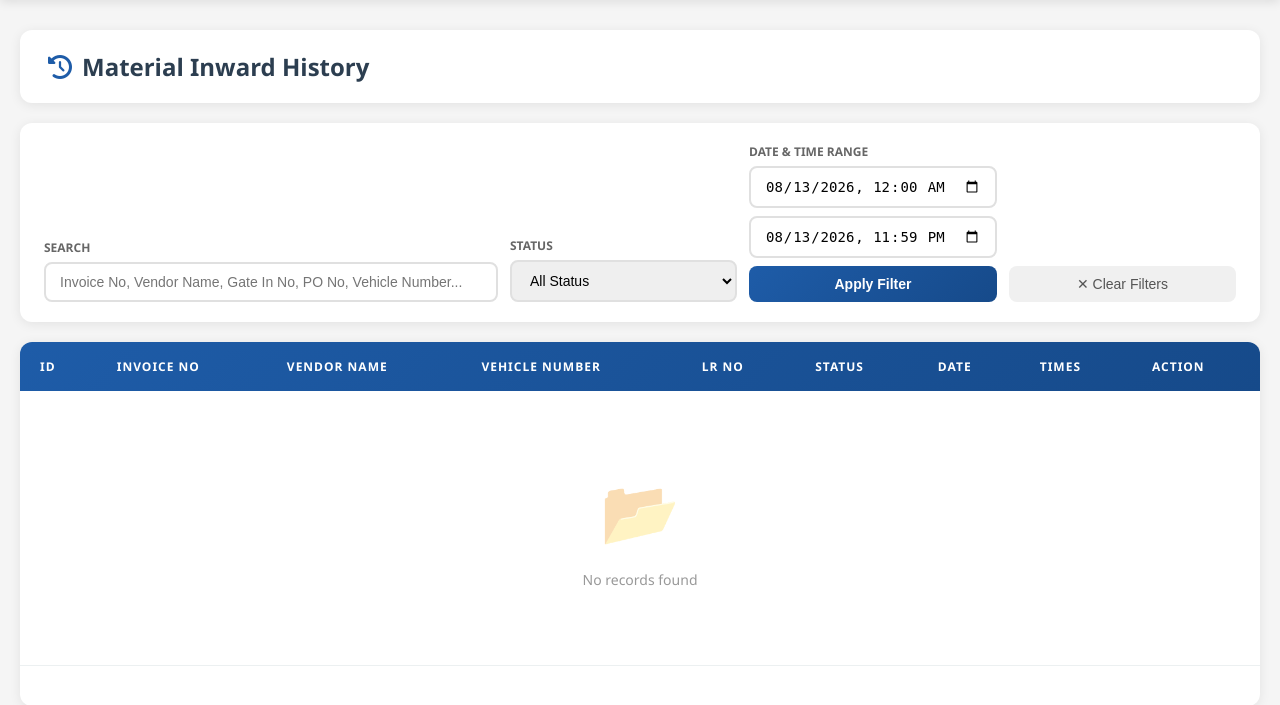
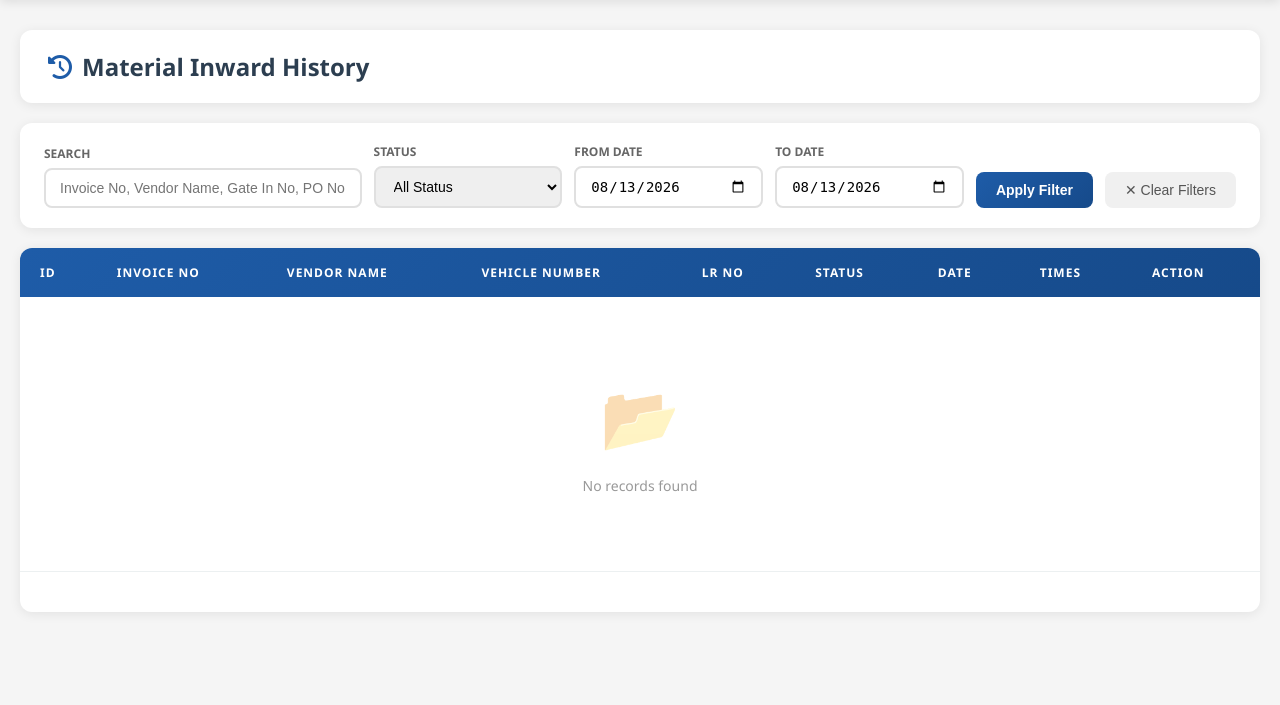
Before and after one commit to Catnip2017/Supreme_Material_Inward, a Flask app: page /history in a window 1280 px wide. Shown: the part 75-780 px from the top of the page. Run offline with Flask 3, Linux system fonts and the light colour scheme; the visitor is signed in with stand-in values (Sample User, id 1); data that the repository does not hold is empty; some libraries are stand-ins or nearby versions.

Commit message:
History page fixes (Pending count, card/dropdown sync, date-only single-row filter, Clear Filters default) and Gate In Vendor Name/Vendor Code split with SAP posting fix

```diff
--- a/material_inward/app.py
+++ b/material_inward/app.py
@@ -810,6 +810,25 @@ def view_detail(history_id):
         migo_data   = get_migo_entry(history_id)   or {}
         miro_data   = get_miro_entry(history_id)   or {}
 
+        # FIX (2026-08-13): legacy fallback for gate_in_entries rows saved
+        # before the Vendor Name / Vendor Code split (schema_migration_v25) --
+        # those rows have vendor_code = NULL, with vendor_name still holding
+        # the bare SAP code from the old overloaded-field design (Fetch used
+        # to overwrite Vendor Name itself). Same reverse-lookup pattern MIGO
+        # 103 already uses (see resolved_vendor_name below) so old records
+        # display a real name instead of a bare code, without a data
+        # migration/backfill script. Only kicks in when vendor_code is
+        # genuinely empty -- any record saved through the new split already
+        # has both fields populated correctly.
+        if gatein_data and not gatein_data.get("vendor_code") and gatein_data.get("vendor_name"):
+            _legacy_supplier = get_supplier_by_code(gatein_data["vendor_name"]) or {}
+            if _legacy_supplier:
+                gatein_data["vendor_code"] = gatein_data["vendor_name"]
+                gatein_data["vendor_name"] = (
+                    _legacy_supplier.get("name_1") or _legacy_supplier.get("name")
+                    or gatein_data["vendor_name"]
+                )
+
         if history.get("gate_in_number") and not migo_data.get("migo_header_text"):
             migo_data["migo_header_text"] = history["gate_in_number"]
         if history.get("material_doc_number"):
@@ -829,22 +848,20 @@ def view_detail(history_id):
 
         po_data = get_po_line_items(history_id)
 
-        # v20: MIGO 103 wants a view-only vendor NAME field once Gate In has
-        # happened -- gatein_data.vendor_name is the resolved SAP vendor
-        # CODE (not a name, see get_history_search()'s own comment on this
-        # same fact), so it needs the same supplier_master lookup that
-        # already resolves it for the History page listing. View-only,
-        # deliberately not fed back into any SAP posting payload -- purely
-        # informational so the user isn't stuck reading the OCR seller_name
-        # fallback (invoice_data.seller_name) once a real, verified vendor
-        # is known from Gate In.
-        resolved_vendor_name = None
-        if gatein_data.get("vendor_name"):
-            _supplier = get_supplier_by_code(gatein_data["vendor_name"]) or {}
-            resolved_vendor_name = (
-                _supplier.get("name_1") or _supplier.get("name")
-                or gatein_data.get("vendor_name")
-            )
+        # v20, simplified 2026-08-13: MIGO 103 wants a view-only vendor NAME
+        # field once Gate In has happened. This used to need a
+        # supplier_master re-lookup here because gatein_data.vendor_name
+        # held the resolved SAP vendor CODE, not a name (Fetch overwrote the
+        # one shared field). Now that Vendor Name/Vendor Code are separate
+        # columns (schema_migration_v25), gatein_data.vendor_name is always
+        # already the real name by the time this runs -- either saved
+        # directly as one under the new split, or resolved by the legacy
+        # fallback right after get_gatein_entry() above for older rows. No
+        # lookup needed any more. View-only, deliberately not fed back into
+        # any SAP posting payload -- purely informational so the user isn't
+        # stuck reading the OCR seller_name fallback (invoice_data.seller_name)
+        # once a real, verified vendor is known from Gate In.
+        resolved_vendor_name = gatein_data.get("vendor_name") or None
 
         # v13: files folder_watcher.py couldn't recognize as INV/EWB/LR --
         # shown under the "Extras" banner on Extracted Data (view/download
@@ -1862,6 +1879,11 @@ def save_gatein():
         ("gateInDate", "Gate In Date"),
         ("gateInTime", "Gate In Time"),
         ("vendorName", "Vendor Name"),
+        # FIX (2026-08-13): Vendor Name / Vendor Code split -- Vendor Code is
+        # the field that actually posts to SAP now (see the max-10-char
+        # check below and execute_gate_in_sap()), so it's required
+        # independently of Vendor Name, not just a max-length constraint on it.
+        ("vendorCode", "Vendor Code"),
         ("driverName", "Person Name" if is_hand else "Driver Name"),
         ("category",   "Category"),
         ("material",   "Material"),
@@ -1877,13 +1899,15 @@ def save_gatein():
     if err:
         return jsonify({"success": False, "error": err}), 400
 
-    # Same 10-char SAP vendor-code limit validateGateIn() enforces client-side
-    # (LIFNR field length) -- Vendor Name must hold the resolved code by the
-    # time it's posted, not a free-text OCR'd name.
-    if len(str(data.get("vendorName") or "").strip()) > 10:
+    # FIX (2026-08-13): Same 10-char SAP vendor-code limit validateGateIn()
+    # enforces client-side (LIFNR field length) -- now checked on Vendor
+    # Code, not Vendor Name (see the gate_in_entries.vendor_code split).
+    # Vendor Name stays free-text now; Vendor Code is what has to fit the
+    # SAP code format by the time it's posted.
+    if len(str(data.get("vendorCode") or "").strip()) > 10:
         return jsonify({
             "success": False,
-            "error": "Vendor Name must be the 10-character (or fewer) SAP vendor code, not a free-text name. Use Fetch to resolve it."
+            "error": "Vendor Code must be 10 characters or fewer -- it should be the SAP vendor code. Use Fetch to resolve it."
         }), 400
 
     upsert_gatein_entry(history_id, data)
--- a/material_inward/database/gatein_operations.py
+++ b/material_inward/database/gatein_operations.py
@@ -31,13 +31,13 @@ def upsert_gatein_entry(history_id: int, data: dict) -> bool:
     """
     sql = """
         INSERT INTO gate_in_entries (
-            history_id, gate_in_date, gate_in_time, vendor_name,
+            history_id, gate_in_date, gate_in_time, vendor_name, vendor_code,
             transporter, truck_no, driver_name, license_no,
             num_persons, container_no, category, material,
             challan_no, challan_qty, boe_no, purchase_order,
             gate_pass_no, note, weight_option
         ) VALUES (
-            %s, %s, %s, %s,
+            %s, %s, %s, %s, %s,
             %s, %s, %s, %s,
             %s, %s, %s, %s,
             %s, %s, %s, %s,
@@ -47,6 +47,7 @@ def upsert_gatein_entry(history_id: int, data: dict) -> bool:
             gate_in_date    = EXCLUDED.gate_in_date,
             gate_in_time    = EXCLUDED.gate_in_time,
             vendor_name     = EXCLUDED.vendor_name,
+            vendor_code     = EXCLUDED.vendor_code,
             transporter     = EXCLUDED.transporter,
             truck_no        = EXCLUDED.truck_no,
             driver_name     = EXCLUDED.driver_name,
@@ -80,6 +81,7 @@ def upsert_gatein_entry(history_id: int, data: dict) -> bool:
         data.get("gateInDate") or data.get("gate_in_date"),
         data.get("gateInTime") or data.get("gate_in_time"),
         data.get("vendorName") or data.get("vendor_name"),
+        data.get("vendorCode") or data.get("vendor_code"),
         data.get("transporter"),
         data.get("truckNo") or data.get("truck_no"),
         data.get("driverName") or data.get("driver_name"),
--- a/material_inward/database/schema.sql
+++ b/material_inward/database/schema.sql
@@ -167,6 +167,9 @@ CREATE TABLE IF NOT EXISTS gate_in_entries (
     gate_in_date            TEXT,
     gate_in_time            TEXT,
     vendor_name             TEXT,
+    vendor_code             TEXT,  -- v25: resolved SAP vendor code (LIFNR), split out
+                                    -- from vendor_name so the latter can stay a real,
+                                    -- human-readable name -- see schema_migration_v25.sql
     transporter             TEXT,
     truck_no                TEXT,
     driver_name             TEXT,
--- a/material_inward/templates/history.html
+++ b/material_inward/templates/history.html
@@ -96,14 +96,23 @@
         .new-invoice-btn:hover { transform:translateY(-2px); box-shadow:0 6px 20px rgba(102,126,234,0.6); }
 
         /* Search/filter bar */
+        /* FIX (2026-08-13): switched from a 4-column grid (which forced the
+           date filter's Apply button to wrap onto its own line, making that
+           cell taller than Search/Status/Clear and pushing them to the
+           bottom via align-items:end -- the whole bar visually looked like
+           2 rows instead of 1) to a single flex row. Now that the date
+           inputs are date-only (no time picker, see dateFrom/dateTo below),
+           everything comfortably fits on one line without wrapping. */
         .filter-bar {
             background:white; border-radius:12px;
             padding:20px 24px; margin-bottom:20px;
             box-shadow:0 2px 12px rgba(0,0,0,0.08);
-            display:grid;
-            grid-template-columns:2fr 1fr 1fr 1fr;
+            display:flex; flex-wrap:wrap;
             gap:12px; align-items:end;
         }
+        .filter-group { flex:1 1 130px; min-width:110px; }
+        .filter-group.filter-search { flex:2 1 200px; }
+        .filter-group.filter-btn { flex:0 0 auto; }
         .filter-group label {
             display:block; font-size:12px; font-weight:600;
             color:#666; margin-bottom:6px; text-transform:uppercase;
@@ -114,16 +123,12 @@
             font-size:14px; transition:border-color 0.2s; outline:none;
         }
         .filter-input:focus, .filter-select:focus { border-color:#1e5ca8; }
-        .filter-date-row { display:flex; flex-wrap:wrap; gap:8px; }
-        .filter-date-row input { flex:1; min-width:150px; }
-        /* Apply Filter button wraps onto its own line under the two date
-           inputs -- the date filter-group only gets 1fr of the grid, not
-           enough room for 2 inputs + a button all on one line. */
-        .filter-date-row .apply-filter-btn { flex:0 0 100%; }
+        .filter-group.filter-btn .apply-filter-btn,
+        .filter-group.filter-btn .clear-btn { white-space:nowrap; }
         .clear-btn {
             padding:10px 20px; background:#f0f0f0; border:none;
             border-radius:8px; font-size:14px; cursor:pointer;
-            color:#555; font-weight:500; transition:0.2s; width:100%;
+            color:#555; font-weight:500; transition:0.2s;
         }
         .clear-btn:hover { background:#e0e0e0; }
 
@@ -284,7 +289,7 @@
 
     <!-- Search and filter bar -->
     <div class="filter-bar">
-        <div class="filter-group">
+        <div class="filter-group filter-search">
             <label>Search</label>
             <input type="text" class="filter-input" id="searchInput"
                 placeholder="Invoice No, Vendor Name, Gate In No, PO No, Vehicle Number..."
@@ -292,7 +297,7 @@
         </div>
         <div class="filter-group">
             <label>Status</label>
-            <select class="filter-select" id="statusFilter" onchange="loadHistory(1)">
+            <select class="filter-select" id="statusFilter" onchange="onStatusFilterChange()">
                 <option value="">All Status</option>
                 <option value="pending">Pending</option>
                 <option value="data_approved">Data Approved</option>
@@ -304,21 +309,23 @@
                 <option value="completed">Completed</option>
             </select>
         </div>
+        <!-- FIX (2026-08-13): date-only now (no time-of-day picker) -- see
+             _todayRange()/get_history_search()'s created_at::date comparison
+             below. dateFrom/dateTo still only filter on an explicit "Apply"
+             click (see applyDateFilter()), same as before. -->
         <div class="filter-group">
-            <label>Date &amp; Time Range</label>
-            <!-- FIX (2026-08-12): dateFrom/dateTo no longer filter live on
-                 every change (each keystroke/picker click used to refetch
-                 mid-edit) -- now require an explicit "Apply" click (see
-                 applyDateFilter() below), which also gives status-only
-                 changes a stable, intentionally-committed date range to
-                 stay scoped to. -->
-            <div class="filter-date-row">
-                <input type="datetime-local" class="filter-input" id="dateFrom">
-                <input type="datetime-local" class="filter-input" id="dateTo">
-                <button class="apply-filter-btn" onclick="applyDateFilter()">Apply Filter</button>
-            </div>
+            <label>From Date</label>
+            <input type="date" class="filter-input" id="dateFrom">
         </div>
         <div class="filter-group">
+            <label>To Date</label>
+            <input type="date" class="filter-input" id="dateTo">
+        </div>
+        <div class="filter-group filter-btn">
+            <label>&nbsp;</label>
+            <button class="apply-filter-btn" onclick="applyDateFilter()">Apply Filter</button>
+        </div>
+        <div class="filter-group filter-btn">
             <label>&nbsp;</label>
             <button class="clear-btn" onclick="clearFilters()">✕ Clear Filters</button>
         </div>
@@ -379,17 +386,22 @@ function debounceSearch() {
 let appliedDateFrom = '';
 let appliedDateTo   = '';
 
+// FIX (2026-08-13): date-only now (dateFrom/dateTo are type="date" inputs,
+// no time-of-day component) -- from/to are the same plain YYYY-MM-DD
+// string. The "to" side is made inclusive of the whole day server-side
+// (get_history_search()'s created_at::date comparison), not by encoding
+// 23:59 here.
 function _pad2(n) { return String(n).padStart(2, '0'); }
 function _todayRange() {
     const d = new Date();
     const dateStr = `${d.getFullYear()}-${_pad2(d.getMonth() + 1)}-${_pad2(d.getDate())}`;
-    return { from: `${dateStr}T00:00`, to: `${dateStr}T23:59` };
+    return { from: dateStr, to: dateStr };
 }
 
 function applyDateFilter() {
     appliedDateFrom = document.getElementById('dateFrom').value;
     appliedDateTo   = document.getElementById('dateTo').value;
-    _clearCardActiveState();
+    _syncCardActiveState();
     currentPage = 1;
     loadHistory();
 }
@@ -406,24 +418,63 @@ function applyCardFilter(status, cardEl) {
     appliedDateFrom = range.from;
     appliedDateTo   = range.to;
     document.getElementById('statusFilter').value = status;
-    _clearCardActiveState();
-    if (cardEl) cardEl.classList.add('card-active');
+    _syncCardActiveState();
     currentPage = 1;
     loadHistory();
+}
+
+// FIX (2026-08-12): the status dropdown used to call loadHistory(1)
+// directly, so picking a status manually left whichever card was last
+// clicked still showing as "active" even though it no longer matched the
+// filter actually in effect. Routes through _syncCardActiveState() instead,
+// same as every other filter-changing action below.
+function onStatusFilterChange() {
+    _syncCardActiveState();
+    loadHistory(1);
 }
 
 function _clearCardActiveState() {
     document.querySelectorAll('#countsRow .count-card').forEach(c => c.classList.remove('card-active'));
 }
 
+// FIX (2026-08-12): single source of truth for card highlighting. Called
+// after every action that can change status/date -- card click, manual
+// date Apply, manual status change, and page-load URL restore (see
+// _restoreFiltersFromUrl() below) -- so the highlighted card always
+// reflects what's actually filtered, not just what was last clicked.
+// Cards represent "today + status X" combos, so a card lights up only when
+// the currently-applied date range is exactly today's full-day range AND
+// the status dropdown matches that card's data-card-status. Anything else
+// (a non-today range, a status the cards don't cover like
+// "data_approved", or no filter at all) means no card can represent the
+// current state, so all cards are cleared instead of guessing.
+function _syncCardActiveState() {
+    _clearCardActiveState();
+    const range = _todayRange();
+    if (appliedDateFrom !== range.from || appliedDateTo !== range.to) return;
+    const status = document.getElementById('statusFilter').value;
+    const card = document.querySelector('#countsRow .count-card[data-card-status="' + status + '"]');
+    if (card) card.classList.add('card-active');
+}
+
+// FIX (2026-08-13): previously reset the date range to blank/unbounded
+// (all-time), which didn't match the page's own default -- a genuinely
+// fresh page load defaults to TODAY (see _restoreFiltersFromUrl()'s
+// 2026-08-12 fix), so "Clear Filters" landing on all-time-ever instead was
+// an inconsistent, surprising result (potentially years of records, no
+// card highlighted, nothing to indicate why it looked different from a
+// plain reload). Now resets to that exact same default: today + All
+// Status, with the Total Today card lit up to match, via
+// _syncCardActiveState() instead of _clearCardActiveState().
 function clearFilters() {
     document.getElementById('searchInput').value = '';
     document.getElementById('statusFilter').value = '';
-    document.getElementById('dateFrom').value = '';
-    document.getElementById('dateTo').value = '';
-    appliedDateFrom = '';
-    appliedDateTo = '';
-    _clearCardActiveState();
+    const range = _todayRange();
+    document.getElementById('dateFrom').value = range.from;
+    document.getElementById('dateTo').value   = range.to;
+    appliedDateFrom = range.from;
+    appliedDateTo   = range.to;
+    _syncCardActiveState();
     currentPage = 1;
     loadHistory();
 }
@@ -682,6 +733,12 @@ function _restoreFiltersFromUrl() {
     document.getElementById('dateTo').value   = appliedDateTo;
 
     if (page && page > 0) currentPage = page;
+
+    // FIX (2026-08-12): reflect the restored status/date back onto the
+    // count cards -- previously a refresh or a return-to-page navigation
+    // could land on a status+date combo that matches a card exactly (e.g.
+    // status=pending on today's range) with no card shown as active.
+    _syncCardActiveState();
 }
 
 // Load on page open
```
Also changed, not shown: material_inward/database/db_operations.py (+24 -7 lines), material_inward/database/schema_migration_v24.sql (deleted, +0 -27 lines), material_inward/database/schema_migration_v25.sql (added, +33 -0 lines), material_inward/services/rf_runner.py (+8 -1 lines), material_inward/templates/tabs/gate_in.html (+69 -35 lines).
